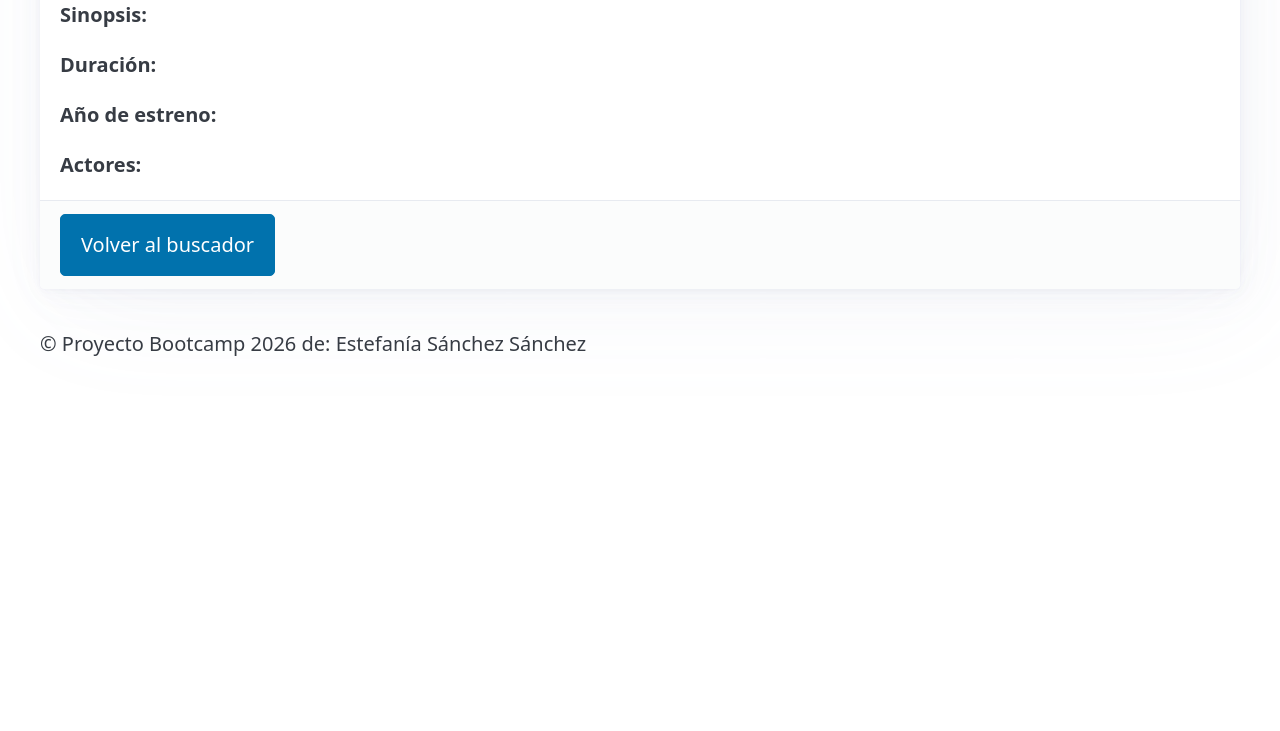
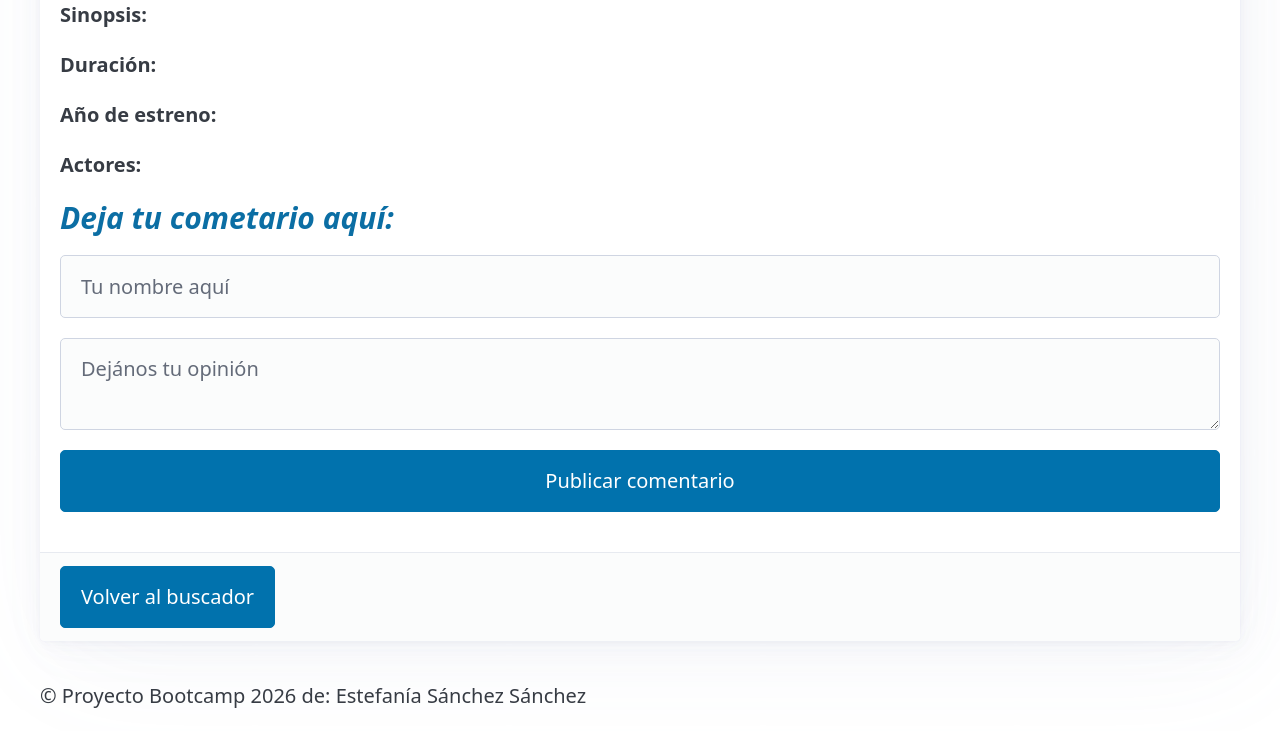
Before and after one commit to Faniaeste/Peliculas, a Flask app: page /detalle/1 in a window 1280 px wide. Shown: the part 307-1038 px from the top of the page. Before the commit the page ends 663 px from the top, so only its background shows below. Run offline with Flask 3, Linux system fonts and the light colour scheme; data that the repository does not hold is empty.

Commit message:
He creado la base de datos de sqlite y la he conectado con results y routes, al darle a guardar comentario me sale error 404, he guardado el formulario hecho en el browser en create.sqlite, pero lo tengo que modificar porque me olvidé un campo que agregué después, la parte guardado de comentario no funciona todavía.

```diff
--- a/web_pelicula/routes.py
+++ b/web_pelicula/routes.py
@@ -1,7 +1,9 @@
 from web_pelicula import app
-from flask import render_template,request
+from flask import render_template,request,redirect,url_for
 #Llamo a las dos funciones par poderlas utilizar en las rutas
 from .services.omdb_service import obtener_peliculas,obtener_detalles_pelicula
+#Esto crea la conexión entre la base de datos y la web
+import sqlite3
 
 #Pantalla principal
 @app.route("/")
@@ -28,3 +30,26 @@ def buscar():
 def detalle(id):
     detalles = obtener_detalles_pelicula(id)
     return render_template("results.html", dataForm=detalles)
+
+#Aquí guardamos los datos y comentarios de los clientes cogidos en results.html
+@app.route("/guardar_comentario/<id>", methods=['POST'])
+def guardar_comentario(id):
+    nombre = request.form.get('nombre')
+    comentario = request.form.get('comentario')
+
+    conexion = sqlite3.connect('peliculas.db')
+    #Aquí llamo a la funcion
+    cursor = conexion.cursor()
+    #Aquí le digo que guarde y donde
+    #Los??? son un metodo de seguridad
+    cursor.execute('''
+        INSERT INTO comentarios (id, nombre, comentario,)
+        VALUES (?, ?, ?, )''', (id, nombre, comentario,))
+
+    #commit guarda en la tabla lo comentado
+    conexion.commit()
+    #Cierro la conexión para que no se pierdan los datos guardados
+    conexion.close()
+
+    #url_for busca la dirección results  y le dice que busque ese id
+    return redirect(url_for('guardar_comentario', id=id))
--- a/web_pelicula/templates/results.html
+++ b/web_pelicula/templates/results.html
@@ -20,6 +20,17 @@
             <p><strong>Año de estreno:</strong> {{ dataForm.Year }}</p>
             <p><strong>Actores:</strong> {{ dataForm.Actors }}</p>
         </div>
+<!--Aquí van los comentarios de los clientes, que se guardan en guardar_comentario-->
+<!--Con dataForm buscamos el imdbID, para relacionarlo con el comentario-->
+        <section>
+            <h3>Deja tu cometario aquí:</h3>
+            <form action="/guardar_comentario {{ dataForm.imdbID }}" method="post">
+                <input type="text" name="nombre" placeholder="Tu nombre aquí" required>
+
+                <textarea name="comentario" placeholder="Dejános tu opinión" required></textarea>
+                <button type="submit">Publicar comentario</button>
+            </form>
+        </section>
 
     <footer>
         <a href="/" role="button">Volver al buscador</a>
```
Also changed, not shown: peliculas.db (added), web_pelicula/data/create.sqlite (added).
